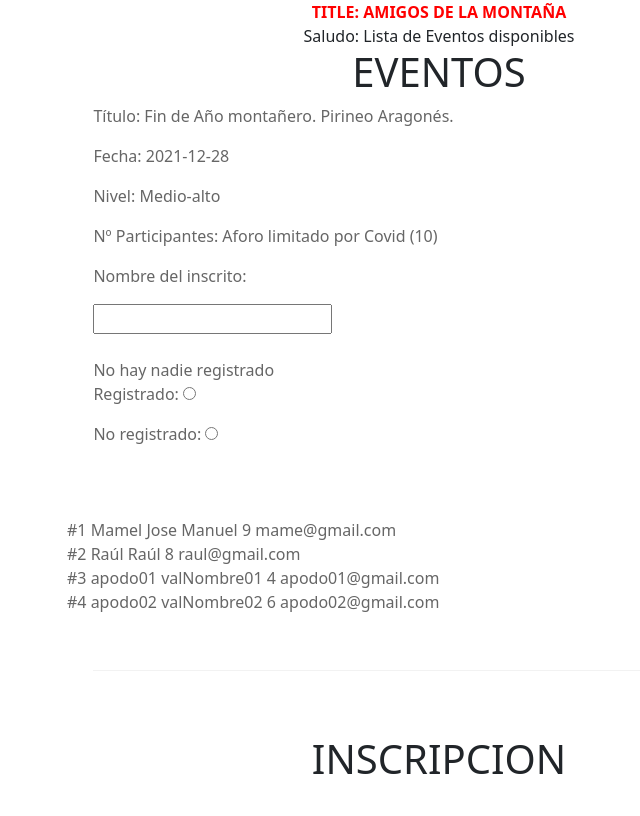
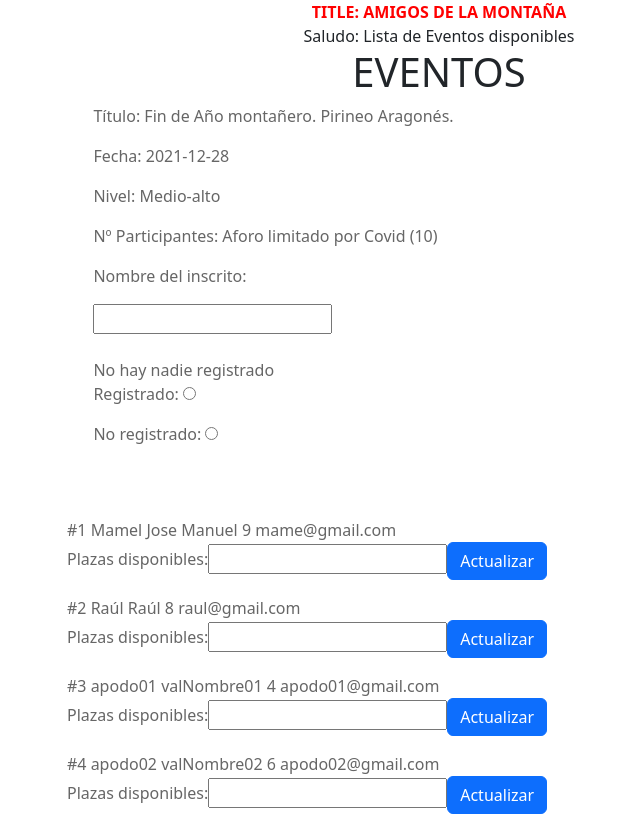
Before and after one commit to eboe62-appvisibility/formacion_angular_campusMVP_2303_001, an Angular app: page /evento in a window 1280 px wide. Shown: the top 816 px of the page, without its empty margins (201-841 px from the left). Built offline with nearby package versions, Linux system fonts and the light colour scheme.

Commit message:
fixed 08_ComunicacionComponentes. issue#8

```diff
--- a/src/app/app.module.ts
+++ b/src/app/app.module.ts
@@ -7,10 +7,11 @@ import { EventoComponent } from './evento/evento.component';
 import { ValienteComponent } from './valiente/valiente.component';
 import { FormsModule } from '@angular/forms';
 import { InscritosComponent } from './evento/inscritos/inscritos.component';
+import { CocheComponent } from './evento/coche/coche.component';
 
 @NgModule({
   declarations: [
-    AppComponent, EventosComponent, EventoComponent, ValienteComponent, InscritosComponent
+    AppComponent, EventosComponent, EventoComponent, ValienteComponent, InscritosComponent, CocheComponent
   ],
   imports: [
     BrowserModule,
--- /dev/null
+++ b/src/app/evento/coche/coche.component.html
@@ -0,0 +1,3 @@
+<label for="item-input">Plazas disponibles:</label>
+<input type="text" id="item-input" #newItem>
+<button type="button" (click)="actualizarPlazaslibres(newItem.value)" class="btn btn-primary">Actualizar</button>
--- /dev/null
+++ b/src/app/evento/coche/coche.component.ts
@@ -0,0 +1,21 @@
+import { Component, EventEmitter, OnInit, Output } from '@angular/core';
+
+@Component({
+  selector: 'app-coche',
+  templateUrl: './coche.component.html',
+  styleUrls: ['./coche.component.css']
+})
+export class CocheComponent implements OnInit {
+
+  @Output() plazaslibres_eveprs = new EventEmitter<string>();
+
+  constructor() { }
+
+  ngOnInit(): void {
+  }
+
+actualizarPlazaslibres(value: string){
+  this.plazaslibres_eveprs.emit(value);
+}
+
+}
--- a/src/app/evento/inscritos/inscritos.component.html
+++ b/src/app/evento/inscritos/inscritos.component.html
@@ -4,6 +4,10 @@
       <div>
         #{{[indice+1]}} {{valienteDeLista.apodo_prs}} {{valienteDeLista.nombre_prs}} {{valienteDeLista.preferencia_prs}} {{valienteDeLista.email_prs}}
       </div>
-    </div>
+      <app-coche (plazaslibres_eveprs)="agregarPlazaslibres($event)"></app-coche>
+      <ul style="list-style: none;">
+        <li *ngFor="let item of items">{{item}}</li>
+      </ul>
+      </div>
   </div>
 </div>
--- a/src/app/evento/inscritos/inscritos.component.ts
+++ b/src/app/evento/inscritos/inscritos.component.ts
@@ -11,6 +11,12 @@ export class InscritosComponent implements OnInit {
   @Input() valienteDeLista:Valiente;
   @Input() indice:number;
 
+  items = [''];
+
+  agregarPlazaslibres(newItem: string) {
+    this.items.push(newItem);
+  }
+
   constructor() { }
 
   ngOnInit(): void {
```
Also changed, not shown: src/app/evento/coche/coche.component.css (added), 1 other file (tests, documents, lock files or other folders).
